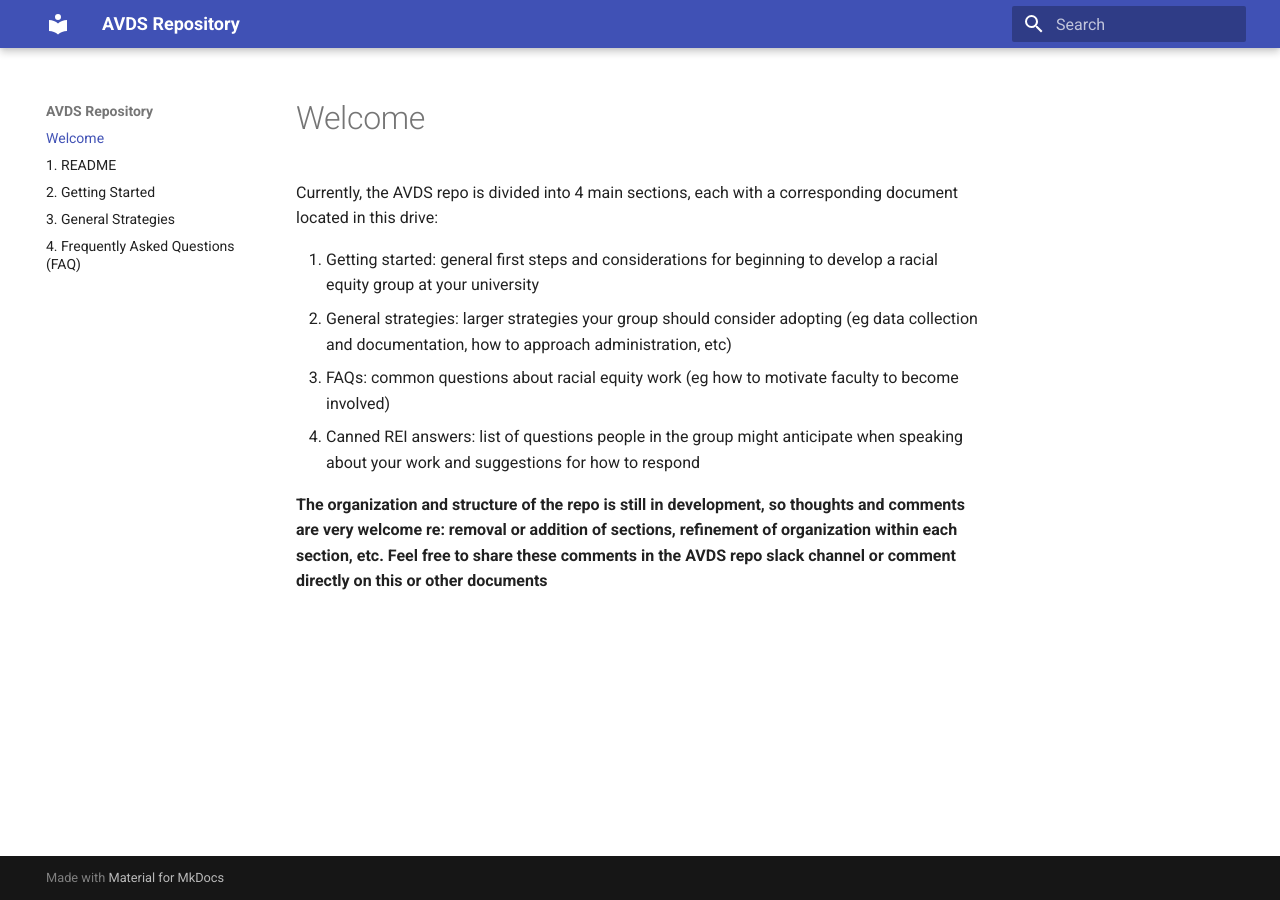
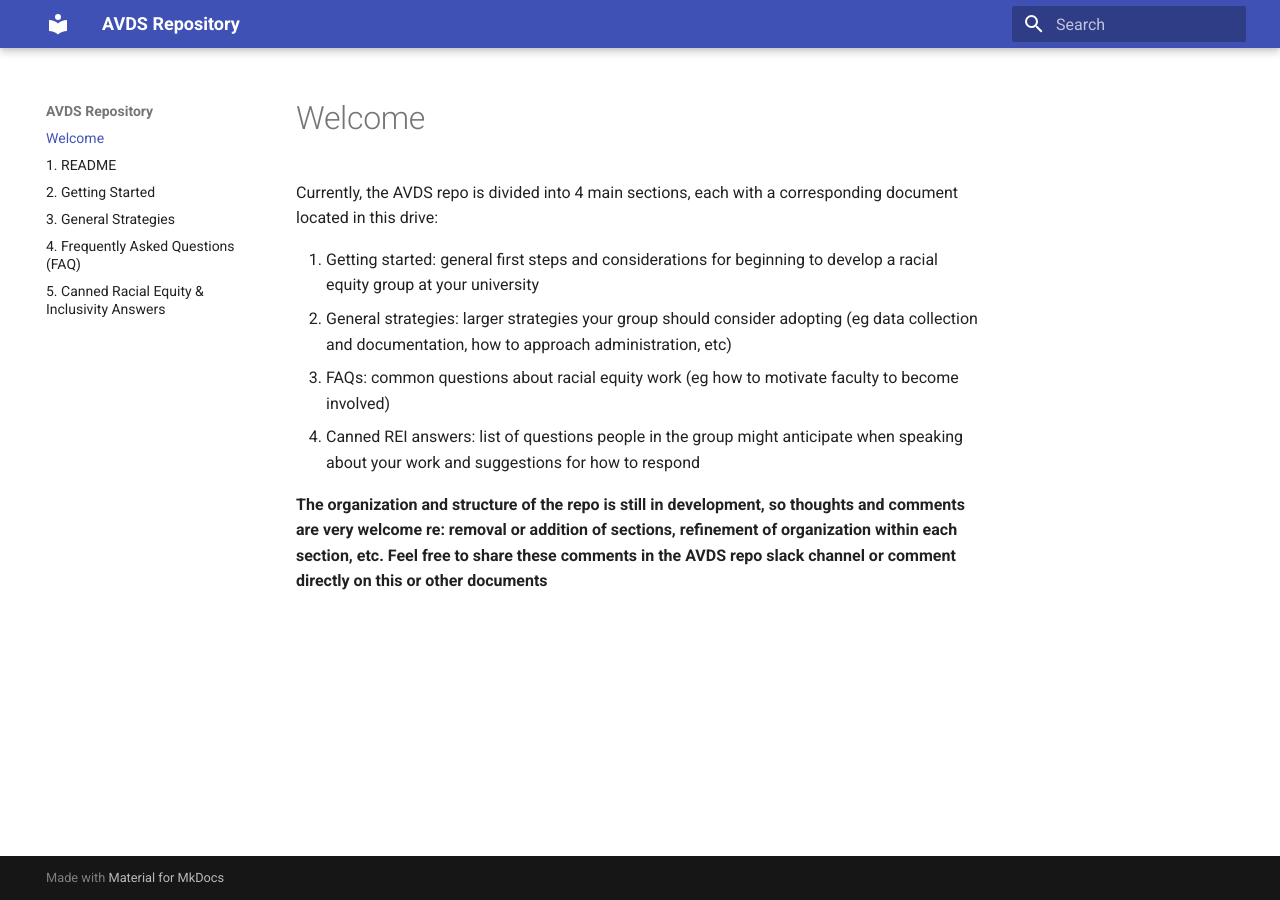
Before and after one commit to AVDS-PDX/avds, an MkDocs documentation site: the page built from AVDS_repo_markdown/index.md, in a window 1280 px wide. Built offline with MkDocs 1.6.1 and Material for MkDocs 9.7.7, drawn with Linux system fonts in a browser that asks for light colours; old or Windows-style settings are respelled for this version of MkDocs.

Commit message:
Update mkdocs.yml
Updated filenames and added page "5. Canned Racial Equity & Inclusivity Answers"

```diff
--- a/mkdocs.yml
+++ b/mkdocs.yml
@@ -6,6 +6,7 @@ docs_dir: AVDS_repo_markdown
 pages:
   - Welcome: index.md
   - 1. README: 01_README.md
-  - 2. Getting Started: 02_Getting started.md
+  - 2. Getting Started: 02_Getting_Started.md
   - 3. General Strategies: 03_General_strategies.md
   - 4. Frequently Asked Questions (FAQ): 04_FAQs.md
+  - 5. Canned Racial Equity & Inclusivity Answers: 05_Canned_REI_answers.md
```
